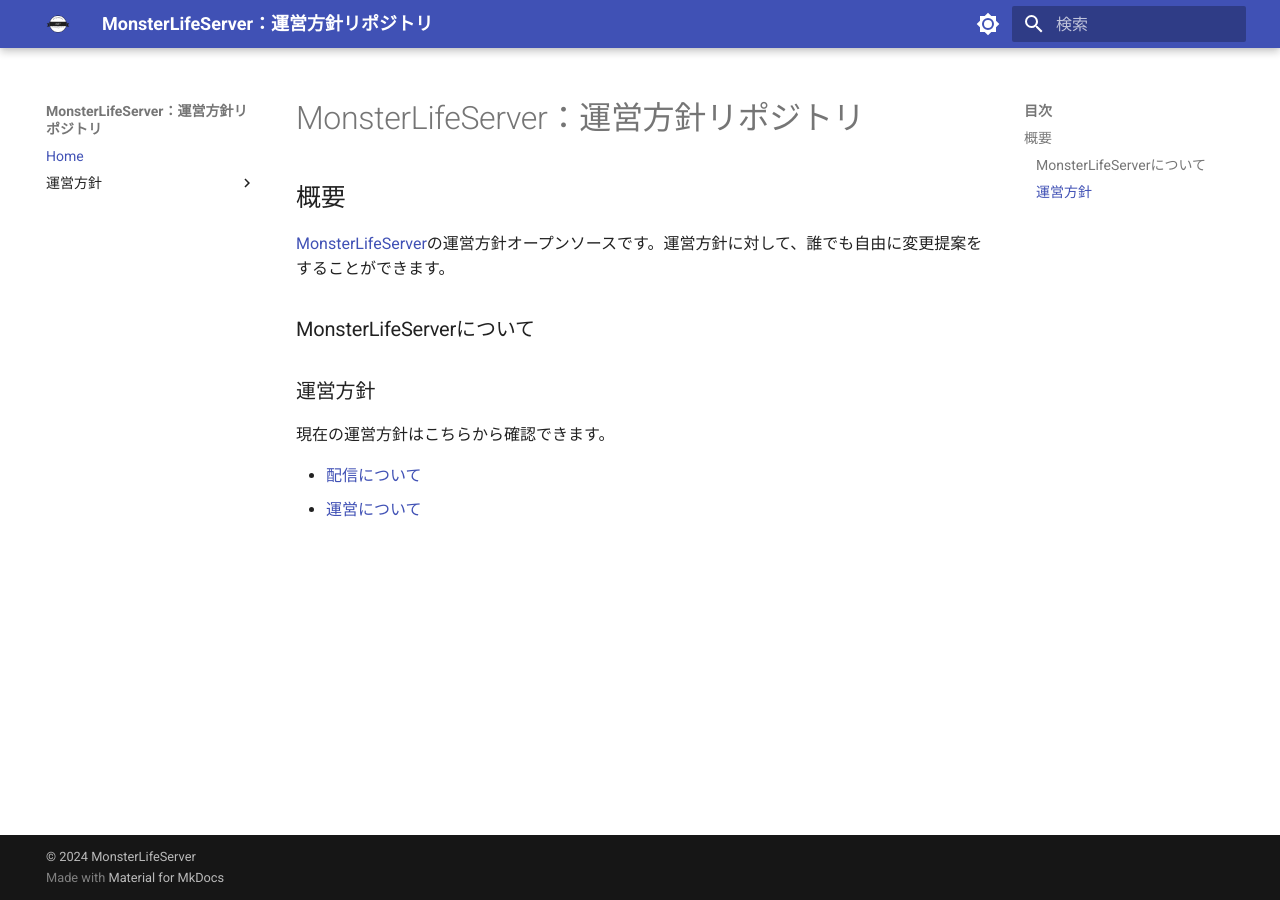
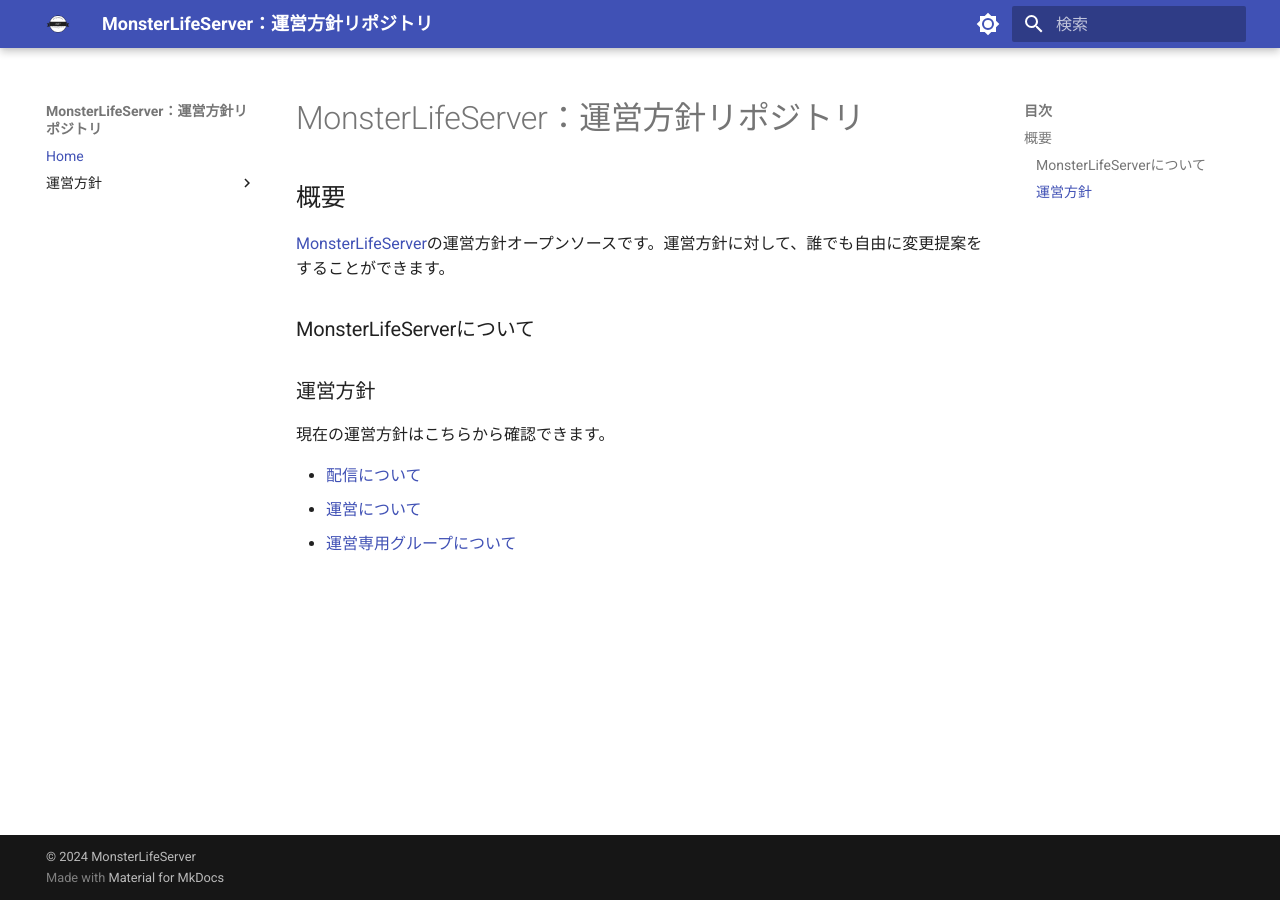
Before and after one commit to MonsterLifeServer/OperationPolicy, an MkDocs documentation site: the page built from docs/index.md, in a window 1280 px wide. Built offline with MkDocs 1.6.1 and Material for MkDocs 9.7.7, drawn with Linux system fonts in a browser that asks for light colours.

Commit message:
index.md を更新

```diff
--- a/docs/index.md
+++ b/docs/index.md
@@ -11,3 +11,4 @@
 
 + [配信について](operation-policy/stream.md)
 + [運営について](operation-policy/admin.md)
++ [運営専用グループについて](operation-policy/admin-group.md)
```
